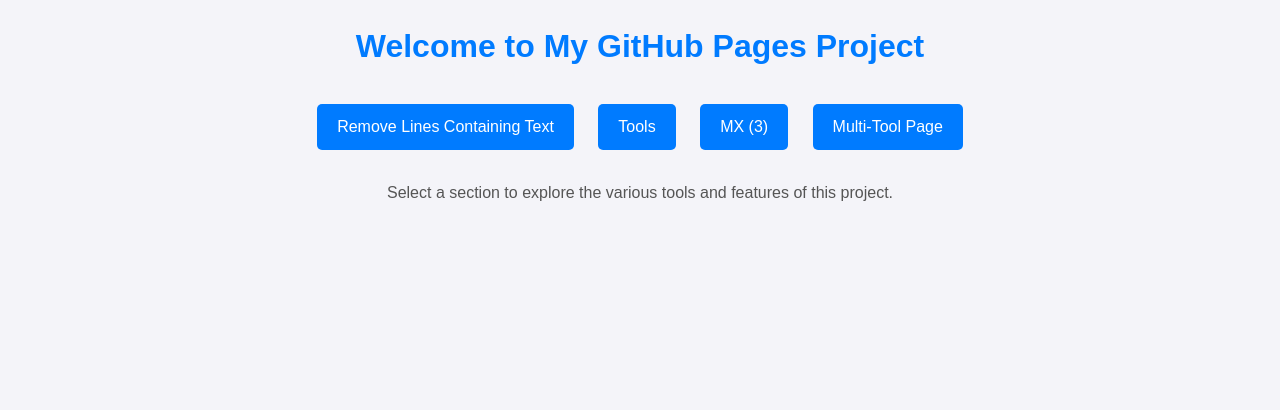
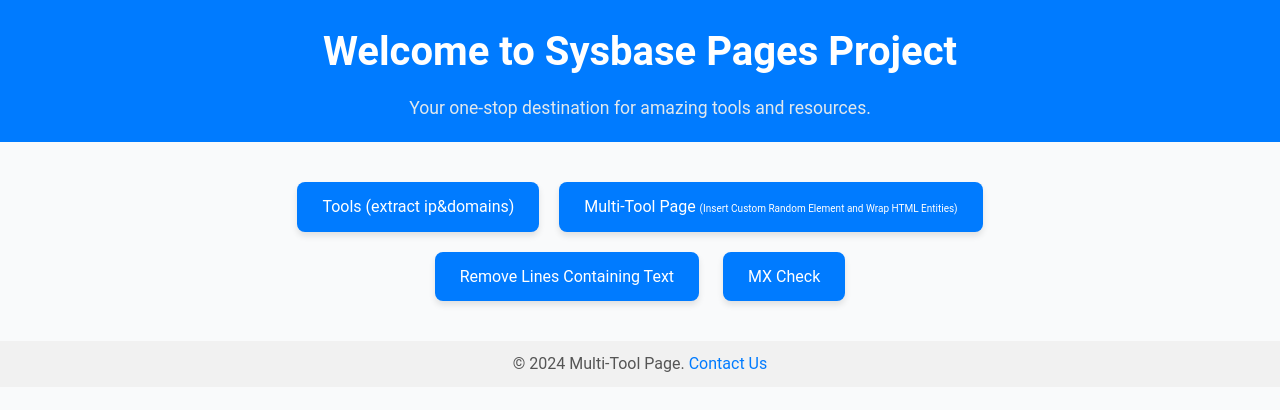
Before and after one commit to abdo98lem/h5rt5h4, a plain HTML site: page index.html in a window 1280 px wide. Drawn offline with Linux system fonts and the light colour scheme.

Commit message:
Update index.html

```diff
--- a/index.html
+++ b/index.html
@@ -7,40 +7,69 @@
     <style>
         /* General Styles */
         body {
-            font-family: Arial, sans-serif;
-            margin: 20px;
-            background-color: #f4f4f9;
+            font-family: "Roboto", Arial, sans-serif;
+            margin: 0;
+            padding: 0;
+            background-color: #f9fafb;
             color: #333;
             line-height: 1.6;
             text-align: center;
         }
-        h1 {
-            font-size: 2rem;
-            color: #007BFF;
+
+        header {
+            background-color: #007BFF;
+            color: #fff;
+            padding: 20px 10px;
         }
-        p {
-            margin-top: 10px;
-            color: #555;
+        header h1 {
+            font-size: 2.5rem;
+            margin: 0;
+        }
+        header p {
+            margin: 10px 0 0;
+            font-size: 1.1rem;
+            color: #e1e8ed;
         }
 
         /* Navigation Styles */
         nav {
-            margin: 20px 0;
+            margin: 30px 0;
         }
         nav a {
             display: inline-block;
             margin: 10px;
-            padding: 10px 20px;
+            padding: 12px 25px;
             text-decoration: none;
             font-size: 1rem;
             color: #fff;
             background-color: #007BFF;
-            border-radius: 5px;
-            transition: background-color 0.3s, transform 0.2s;
+            border-radius: 8px;
+            box-shadow: 0 4px 6px rgba(0, 0, 0, 0.1);
+            transition: background-color 0.3s, transform 0.3s, box-shadow 0.3s;
         }
         nav a:hover {
             background-color: #0056b3;
-            transform: scale(1.05);
+            transform: translateY(-3px);
+            box-shadow: 0 6px 12px rgba(0, 0, 0, 0.2);
+        }
+
+        /* Footer Styles */
+        footer {
+            margin-top: 30px;
+            padding: 10px 20px;
+            background-color: #f1f1f1;
+            color: #555;
+        }
+        footer p {
+            margin: 0;
+            font-size: 0.9rem;
+        }
+        footer a {
+            color: #007BFF;
+            text-decoration: none;
+        }
+        footer a:hover {
+            text-decoration: underline;
         }
 
         /* Responsive Design */
@@ -48,19 +77,37 @@
             nav a {
                 display: block;
                 margin: 10px auto;
-                width: 80%;
+                width: 90%;
+                font-size: 1.1rem;
+            }
+
+            header h1 {
+                font-size: 2rem;
+            }
+
+            header p {
+                font-size: 1rem;
             }
         }
     </style>
 </head>
 <body>
-    <h1>Welcome to My GitHub Pages Project</h1>
+    <header>
+        <h1>Welcome to Sysbase Pages Project</h1>
+        <p>Your one-stop destination for amazing tools and resources.</p>
+    </header>
+
     <nav>
+        <a href="Tools.html">Tools (extract ip&domains)</a><a href="Multi-Tool Page.html">Multi-Tool Page <span style="font-size:10px;">(Insert Custom Random Element and Wrap HTML Entities)</spn></a><br>
         <a href="Remove Lines Containing Text.html">Remove Lines Containing Text</a>
-        <a href="Tools.html">Tools</a>
-        <a href="mx (3).html">MX (3)</a>
-        <a href="Multi-Tool Page.html">Multi-Tool Page</a>
+
+        <a href="mx (3).html">MX Check</a>
+
     </nav>
-    <p>Select a section to explore the various tools and features of this project.</p>
+
+    <footer>
+        &copy; 2024 Multi-Tool Page. <a href="https://t.me/Lemmtouni">Contact Us</a>
+        </p>
+    </footer>
 </body>
 </html>
```
